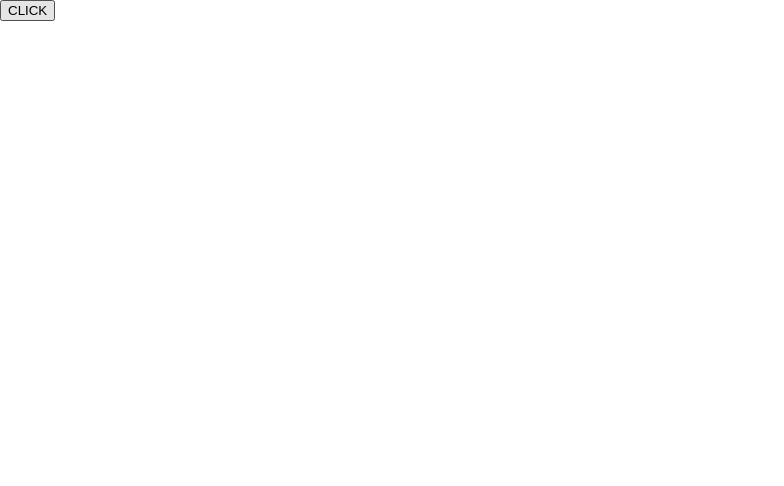
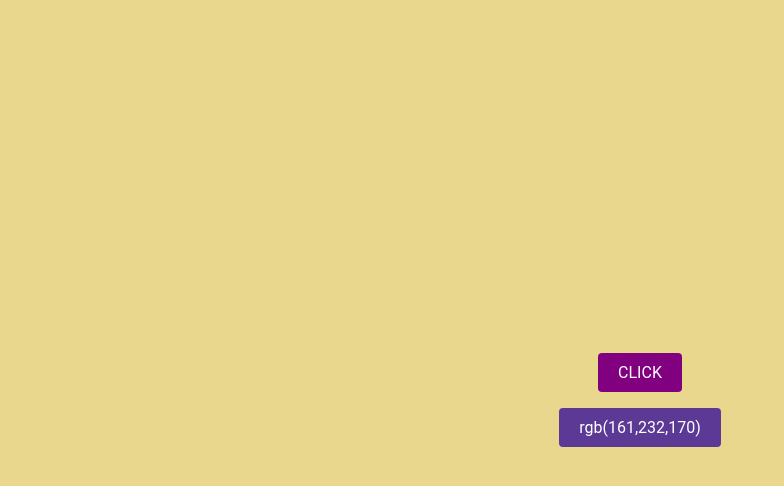
Before and after one commit to SrutiMi/Colour-Picker, a plain HTML site: page index.html in a window 1280 px wide. Both pictures are taken after a click on the button "CLICK". Shown: the whole page, without its empty margins (0-784 px from the left). Drawn offline with Linux system fonts and the light colour scheme.

Commit message:
completed the whole project

```diff
--- a/index.html
+++ b/index.html
@@ -7,8 +7,11 @@
   <link rel="stylesheet" href="style.css">
 </head>
 <body>
-  <div class="js-button-center"></div>
-  <button class="js-click">CLICK</button>
+  <div class="js-button-center">
+    <button class="js-click">CLICK</button>
+    <p class="js-text">rgb(230, 239, 239);</p>
+  </div>
+
   <script src="index.js"></script>
 </body>
 </html>
--- a/index.js
+++ b/index.js
@@ -1,4 +1,14 @@
 const button=document.querySelector('.js-click');
 button.addEventListener('click',()=>{
-  console.log('Hello');
-})
+  //To change the background colour
+   document.body.style.backgroundColor=randomColour();
+  document.querySelector('.js-text').innerHTML=randomColour();
+});
+
+function randomColour(){
+   const r= Math.floor(Math.random()*256);//To generate the numbers between 0 and 255
+   const g= Math.floor(Math.random()*256);
+   const b= Math.floor(Math.random()*256);
+   const rgb= `rgb(${r},${g},${b})`;
+   return rgb;
+}
--- a/style.css
+++ b/style.css
@@ -1,10 +1,30 @@
 body{
-  margin:0;
-
+  background-color: rgb(230, 239, 239);
 }
 .js-button-center{
   display:flex;
-  color:black;
-  margin:0 auto;
+  justify-content:center;
+  align-items:center;
+  margin:20 auto;
+  height:100vh;/*vh->means viewport height  */
+  flex-direction: column;/*to position the elements in column */
+}
+
+.js-click ,.js-text{
+  padding: 10px 20px;
+  font-size: 16px;
+  background-color:purple;
+  color: white;
+  border: none;
+  font-family: "Roboto";
+  border-radius: 4px;
+  cursor: pointer;
+}
+
+.js-click:hover {
+  background-color: rgb(217, 94, 217);
+}
+.js-text{
+    background-color: rgb(92, 57, 149);
 
 }
```
